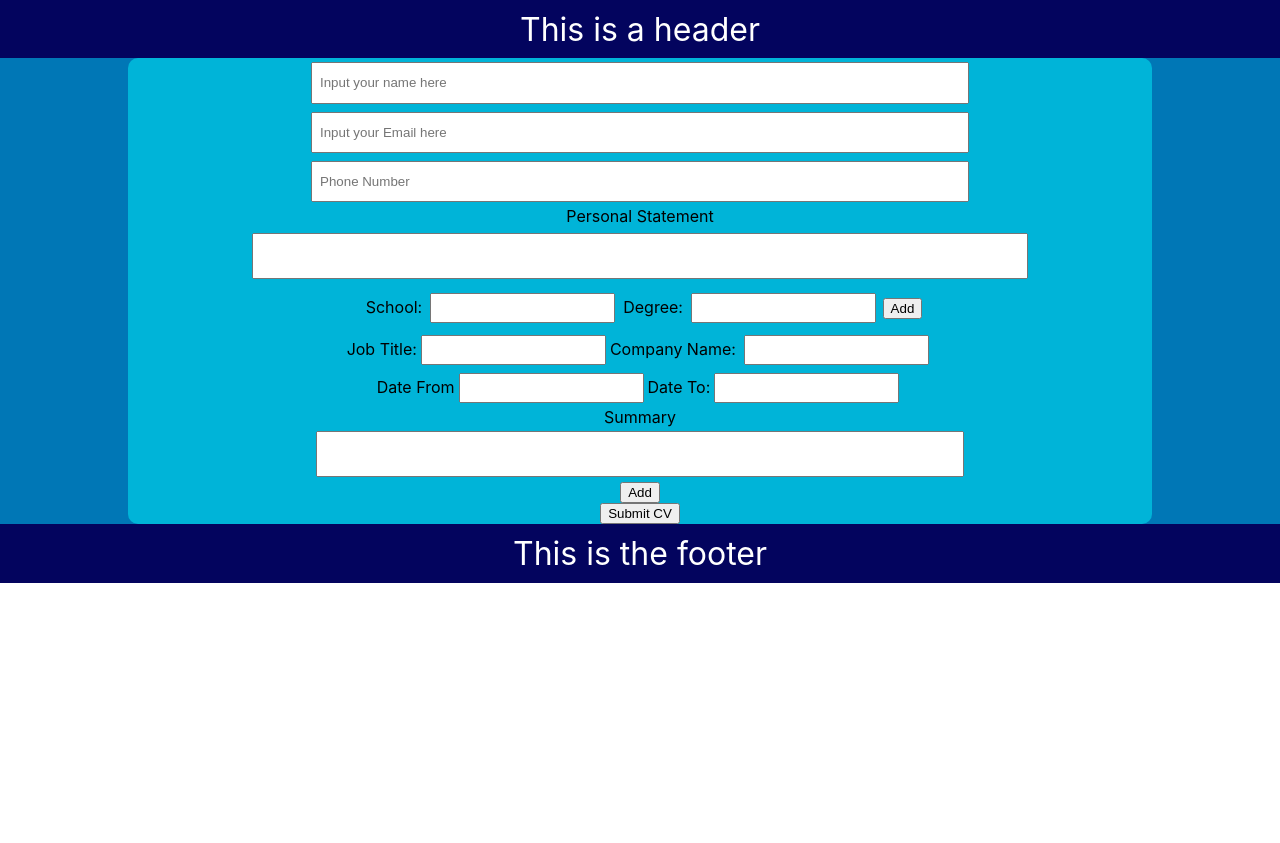
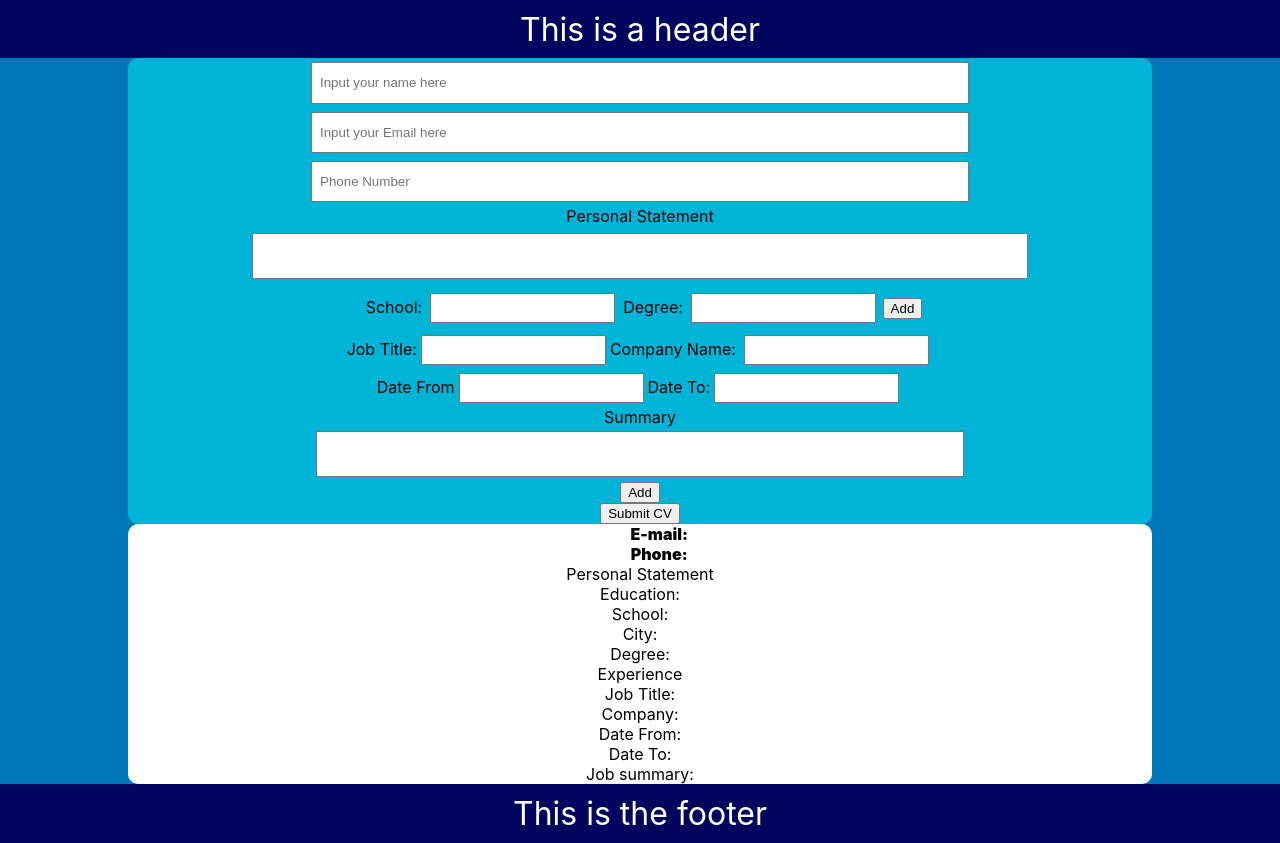
Before and after one commit to Dylaan94/cv-application, a React (Create React App) app: page / in a window 1280 px wide. Before the commit the page ends 800 px from the top, so only its background shows below. Built offline with nearby package versions, Linux system fonts and the light colour scheme.

Commit message:
cv header styling

```diff
--- a/src/components/CVForm/CVRender.js
+++ b/src/components/CVForm/CVRender.js
@@ -2,15 +2,27 @@ import React from "react";
 import FormRenderStyles from "./styles/FormRenderStyles";
 
 const CVRender = (props) => {
+  // destructures data from props
   const { data } = props;
   console.log(data);
   return (
-    <FormRenderStyles.CVForm id = "cvForm" style = {{display:"none"}}>
-      <p>Name: {data.name}</p>
-      <p>Email: {data.email}</p>
-      <p>Phone: {data.phone}</p>
-      <p>Personal Statement</p>
-      <p>{data.personalStatement}</p>
+    <FormRenderStyles.Wrapper id="cvForm">
+      {/*style = {{display:"none"}}*/}
+      <FormRenderStyles.HeaderDiv>
+        <FormRenderStyles.NameDiv>
+          <p>{data.name}</p>
+        </FormRenderStyles.NameDiv>
+        <FormRenderStyles.ContactDiv>
+          <p>E-mail: </p>
+          {data.email}
+          <p>Phone: </p>
+          {data.phone}
+        </FormRenderStyles.ContactDiv>
+      </FormRenderStyles.HeaderDiv>
+      <FormRenderStyles.PersonalDiv>
+        <p>Personal Statement</p>
+        <p>{data.personalStatement}</p>
+      </FormRenderStyles.PersonalDiv>
       <p>Education:</p>
       <p>School: {data.education[0].school}</p>
       <p>City: {data.education[0].city}</p>
@@ -21,7 +33,7 @@ const CVRender = (props) => {
       <p>Date From: {data.experience[0].dateFrom}</p>
       <p>Date To: {data.experience[0].dateTo} </p>
       <p>Job summary: {data.experience[0].summary} </p>
-    </FormRenderStyles.CVForm>
+    </FormRenderStyles.Wrapper>
   );
 };
 
--- a/src/components/CVForm/styles/FormRenderStyles.js
+++ b/src/components/CVForm/styles/FormRenderStyles.js
@@ -1,11 +1,40 @@
 import styled from "styled-components";
 
-const CVForm = styled.div`
-
+const Wrapper = styled.div`
+  display: flex;
+  flex-direction: column;
+  width: 80vw;
+  background: white;
+  border-radius: 10px;
 `;
 
+const HeaderDiv = styled.div`
+  display: flex;
+  flex-direction: row;
+  justify-content: center;
+  align-items: center;
+`;
+
+const NameDiv = styled.div`
+  font-size: 4em;
+  padding: 0.3em;
+`;
+
+const ContactDiv = styled.div`
+  font-size: 1em;
+  p {
+    font-weight: 900;
+  }
+`;
+
+const PersonalDiv = styled.div``;
+
 const FormRenderStyles = {
-  CVForm: CVForm,
+  Wrapper: Wrapper,
+  HeaderDiv: HeaderDiv,
+  NameDiv: NameDiv,
+  ContactDiv: ContactDiv,
+  PersonalDiv: PersonalDiv,
 };
 
 export default FormRenderStyles;
--- a/src/components/CVForm/styles/MainStyles.js
+++ b/src/components/CVForm/styles/MainStyles.js
@@ -1,6 +1,5 @@
 import React from "react";
 import styled from "styled-components";
-import ExperienceInput from "../ExperienceInput";
 
 const RootDiv = styled.div`
   background: #0077b6;
--- a/src/components/Main.js
+++ b/src/components/Main.js
@@ -7,8 +7,6 @@ import EducationInput from "./CVForm/EducationInput";
 import ExperienceInput from "./CVForm/ExperienceInput";
 import PersonalStatementInput from "./CVForm/PersonalStatementInput";
 import CVRender from "./CVForm/CVRender";
-
-import styled from "styled-components";
 
 import MainStyles from "./CVForm/styles/MainStyles";
 
@@ -85,7 +83,7 @@ class Main extends Component {
     // checks if CV is currently displayed and renders if not
     e.preventDefault();
     const cvForm = document.getElementById("cvForm");
-    if (cvForm.style.display == "none") {
+    if (cvForm.style.display === "none") {
       cvForm.style.display = "block";
     }
   }
@@ -124,12 +122,10 @@ class Main extends Component {
                 handleInput={this.handleExperienceChange}
               ></ExperienceInput>
             </MainStyles.ExperienceInfo>
-
             <button type="submit"> Submit CV</button>
           </MainStyles.FormDiv>
         </MainStyles.ContainerDiv>
-
-        <CVRender data={this.state}></CVRender>
+        <CVRender data={this.state}></CVRender> {/* sends data as a prop */}
       </MainStyles.RootDiv>
     );
   }
```
